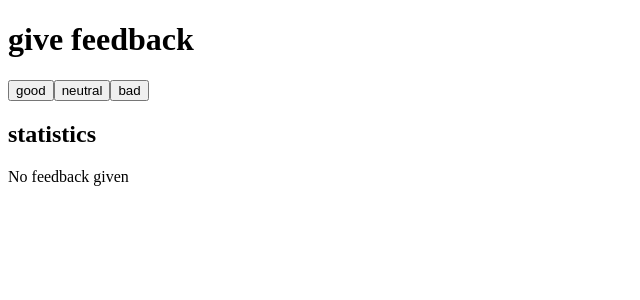
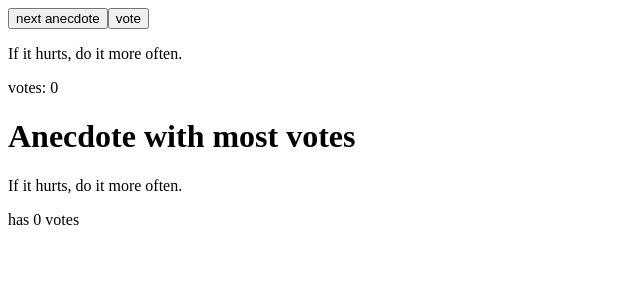
Before and after one commit to omarramy22/Full_Stack_web_dev, a React (Vite) app in the folder part1/course_info/vite-project/: page / in a window 1280 px wide. Shown: the top 300 px of the page, without its empty margins (0-640 px from the left). Built offline with nearby package versions, Linux system fonts and the light colour scheme.

Commit message:
Exercises 1.12, 1.13 and 1.14

```diff
--- a/part1/course_info/vite-project/src/App.jsx
+++ b/part1/course_info/vite-project/src/App.jsx
@@ -1,72 +1,37 @@
 import { useState } from 'react'
 
-const Button = ({ onClick, text }) => (
-  <button onClick={onClick}>{text}</button>
-)
-const StatisticsLine = ({ text, value }) => (
-  <p>{text} {value}</p>
-)
-const Statistics = ({ good, neutral, bad }) => {
-  const all = good + neutral + bad
-  const average = (good - bad) / all
-  const positive = (good / all) * 100
+const App = () => {
+  const anecdotes = [
+    'If it hurts, do it more often.',
+    'Adding manpower to a late software project makes it later!',
+    'The first 90 percent of the code accounts for the first 90 percent of the development time...The remaining 10 percent of the code accounts for the other 90 percent of the development time.',
+    'Any fool can write code that a computer can understand. Good programmers write code that humans can understand.',
+    'Premature optimization is the root of all evil.',
+    'Debugging is twice as hard as writing the code in the first place. Therefore, if you write the code as cleverly as possible, you are, by definition, not smart enough to debug it.',
+    'Programming without an extremely heavy use of console.log is same as if a doctor would refuse to use x-rays or blood tests when diagnosing patients.',
+    'The only way to go fast, is to go well.'
+  ]
+  const votes = [0, 0, 0, 0, 0, 0, 0, 0]
 
-  if (all === 0) {
-    return <p>No feedback given</p>
+  const [selected, setSelected] = useState(0)
+  const [vote, setVote] = useState(votes)
+
+  const handleVote = () => {
+    const copy = [...vote]
+    copy[selected] += 1
+    setVote(copy)
   }
-
   return (
     <div>
-      <table>
-        <tbody>
-          <tr>
-            <td>good</td>
-            <td>{good}</td>
-          </tr>
-          <tr>
-            <td>neutral</td>
-            <td>{neutral}</td>
-          </tr>
-          <tr>
-            <td>bad</td>
-            <td>{bad}</td>
-          </tr>
-          <tr>
-            <td>all</td>
-            <td>{all}</td>
-          </tr>
-          <tr>
-            <td>average</td>
-            <td>{average.toFixed(1)}</td>
-          </tr>
-          <tr>
-            <td>positive</td>
-            <td>{positive.toFixed(1)} %</td>
-          </tr>
-        </tbody>
-      </table>
+      <button onClick={() => setSelected(Math.floor(Math.random() * anecdotes.length))}>next anecdote</button>
+      <button onClick={handleVote}>vote</button>
+      <p>{anecdotes[selected]}</p>
+      <p>votes: {vote[selected]}</p>
+      <h1>Anecdote with most votes</h1>
+      <p>{anecdotes[vote.indexOf(Math.max(...vote))]}</p>
+      <p>has {Math.max(...vote)} votes</p>
     </div>
   )
 }
-const App = () => {
-  const [good, setGood] = useState(0)
-  const [neutral, setNeutral] = useState(0)
-  const [bad, setBad] = useState(0)
 
-  const handleGood = () => setGood(good + 1)
-  const handleNeutral = () => setNeutral(neutral + 1)
-  const handleBad = () => setBad(bad + 1)
-
-  return (
-    <div>
-      <h1>give feedback</h1>
-      <Button onClick={handleGood} text="good" />
-      <Button onClick={handleNeutral} text="neutral" />
-      <Button onClick={handleBad} text="bad" />
-      <h2>statistics</h2>
-      <Statistics good={good} neutral={neutral} bad={bad} />
-    </div>
-  )
-
-}
 export default App
```
